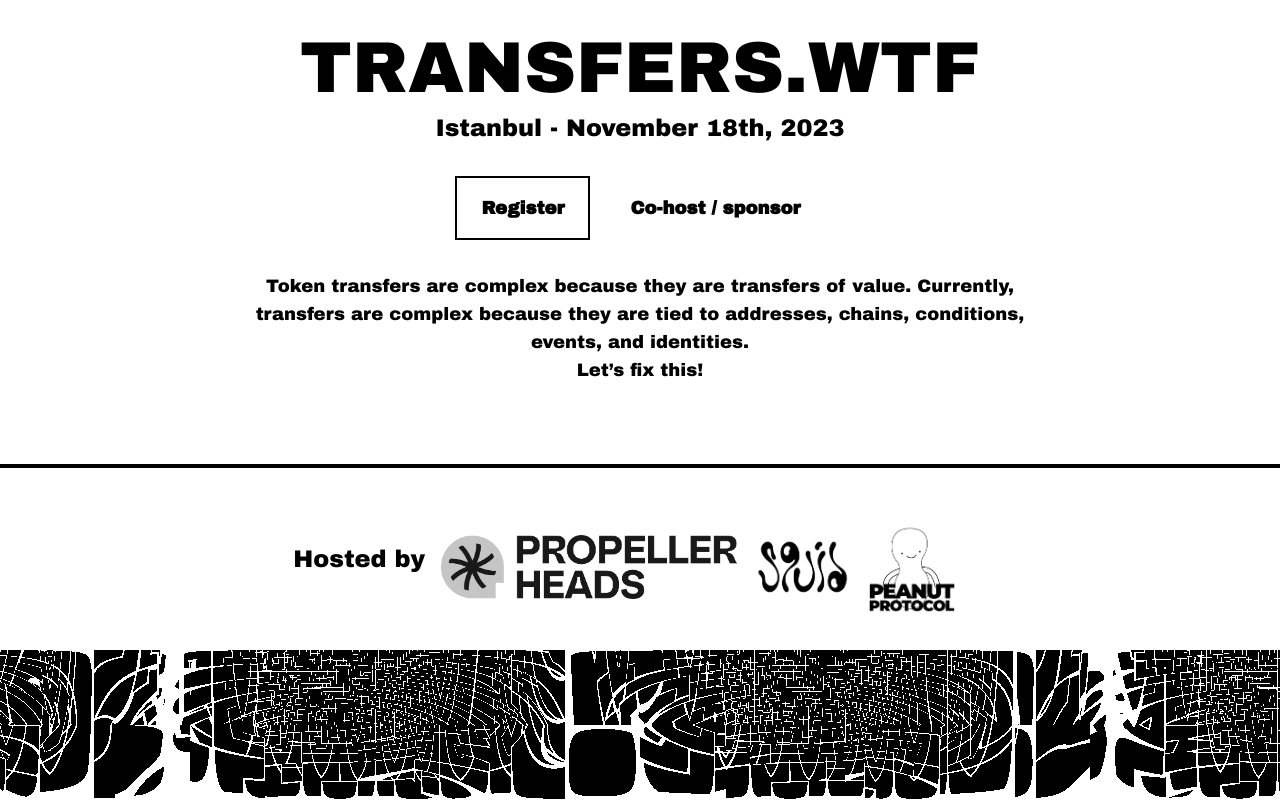
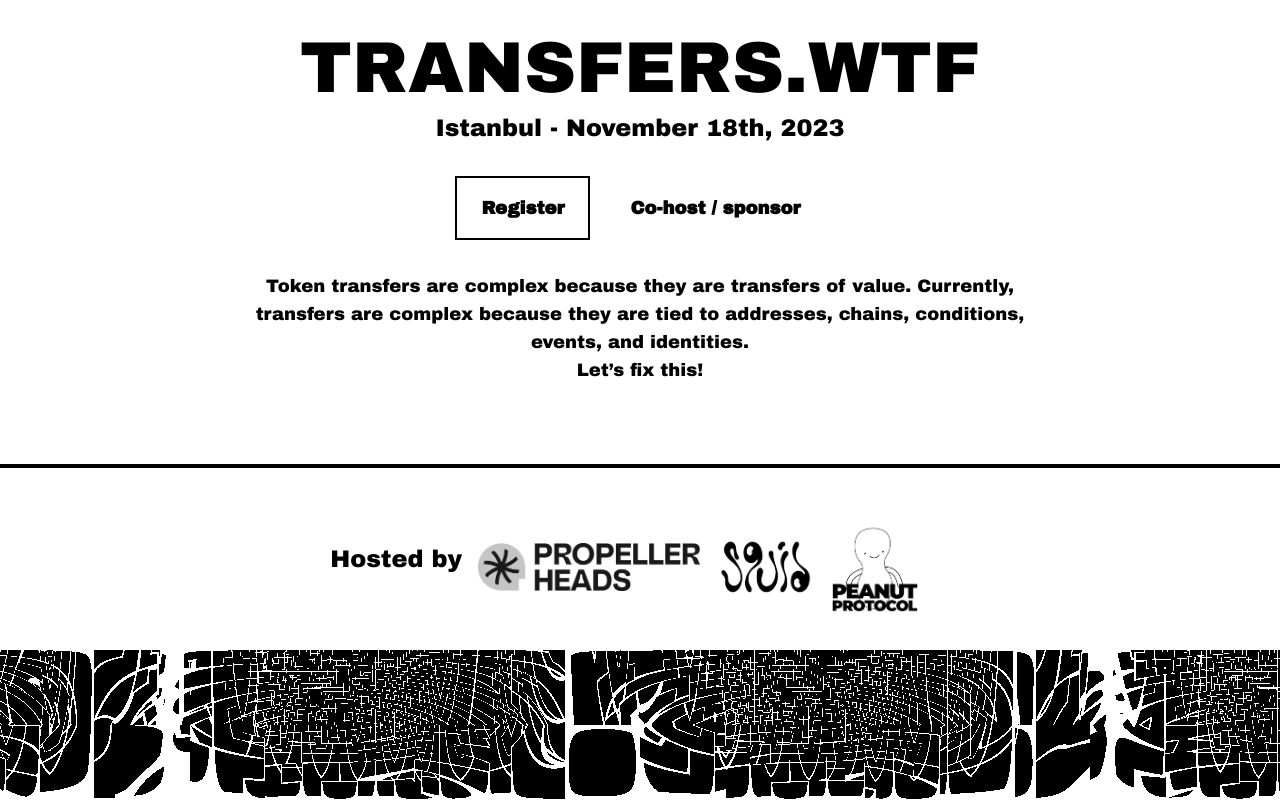
Before and after one commit to 0xkkonrad/transfers.wtf, a plain HTML site: page index.html in a window 1280 px wide. Drawn offline with nearby package versions, Linux system fonts and the light colour scheme.

Commit message:
Update index.html

```diff
--- a/index.html
+++ b/index.html
@@ -75,7 +75,7 @@
             <img src="blowfish.png" alt="Blowfish Logo" class="h-16 w-auto hover:invert hover:scale-110" hidden>
         </a>
         <a href="https://propellerheads.xyz" target="_blank">
-            <img src="propellerheads.png" alt="propellerheads Logo" class="h-16 w-auto hover:invert hover:scale-110">
+            <img src="propellerheads.png" alt="propellerheads Logo" class="h-12 w-auto hover:invert hover:scale-110">
         </a>
         <a href="https://silk.sc" target="_blank">
             <img src="silk.png" alt="Silk Logo" class="h-16 w-auto hover:invert hover:scale-110" hidden>
```
